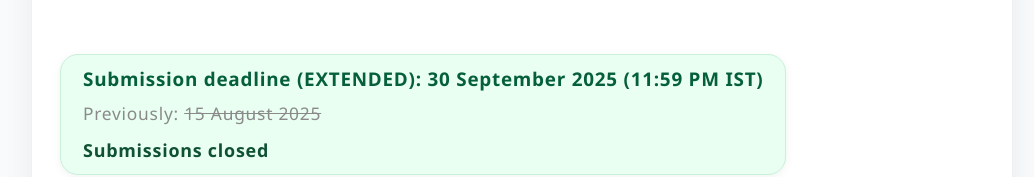
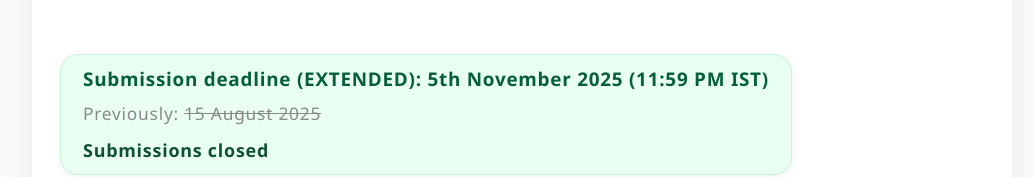
Before and after one commit to jk-verma/fbtc2025-cfc, a plain HTML site: page index.html in a window 1280 px wide. Shown: the part 3245-3422 px from the top of the page, without its empty margins (118-1152 px from the left). Drawn offline with Linux system fonts and the light colour scheme.

Commit message:
Update submission deadline in footer

```diff
--- a/index.html
+++ b/index.html
@@ -246,7 +246,7 @@
 
     <!-- UPDATED FOOTER DEADLINE BLOCK -->
     <div class="deadline deadline-extended" aria-live="polite">
-      Submission deadline (EXTENDED): <b>30 September 2025 (11:59 PM IST)</b>
+      Submission deadline (EXTENDED): <b>5th November 2025 (11:59 PM IST)</b>
       <span class="previous-date">Previously: <s>15 August 2025</s></span>
       <span id="countdown-bottom" class="countdown"></span>
     </div>
```
